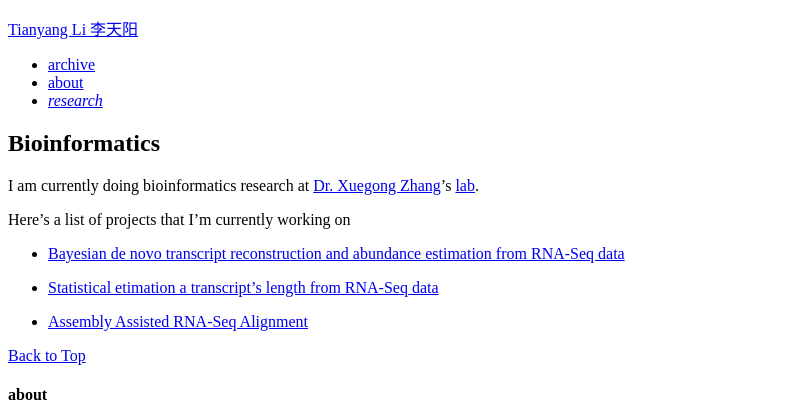
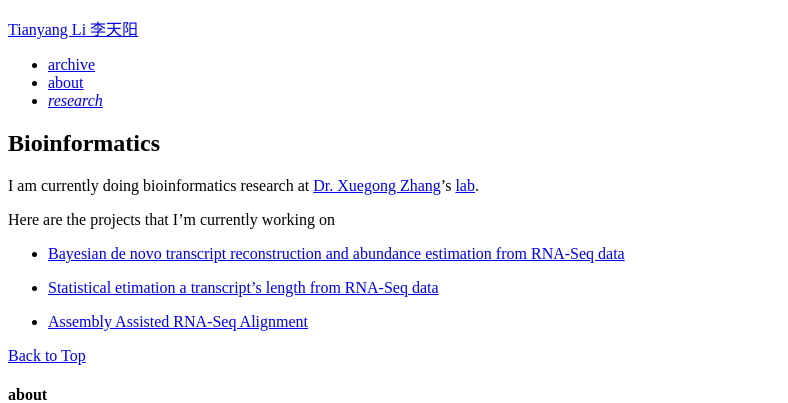
Before and after one commit to li-tianyang/li-tianyang.github.com, a Jekyll site: the page built from research.md, in a window 1280 px wide. Shown: the top 403 px of the page, without its empty margins (0-788 px from the left). Built offline with Jekyll 4.4.1, drawn with Linux system fonts in a browser that asks for light colours.

Commit message:
update research

```diff
--- a/research.md
+++ b/research.md
@@ -9,7 +9,7 @@ description: ""
 
 I am currently doing bioinformatics research at [Dr. Xuegong Zhang](http://bioinfo.au.tsinghua.edu.cn/member/xzhang/XZhang_English.htm)'s [lab](http://bioinfo.au.tsinghua.edu.cn/enarticle/index.html).
 
-Here's a list of projects that I'm currently working on
+Here are the projects that I'm currently working on
 
 * [Bayesian de novo transcript reconstruction and abundance estimation from RNA-Seq data](https://github.com/tianyang-li/de-novo-rna-seq-quant-1)
 
```
